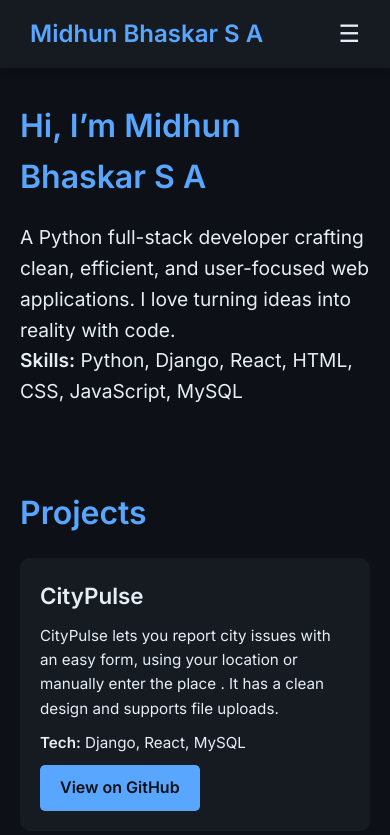
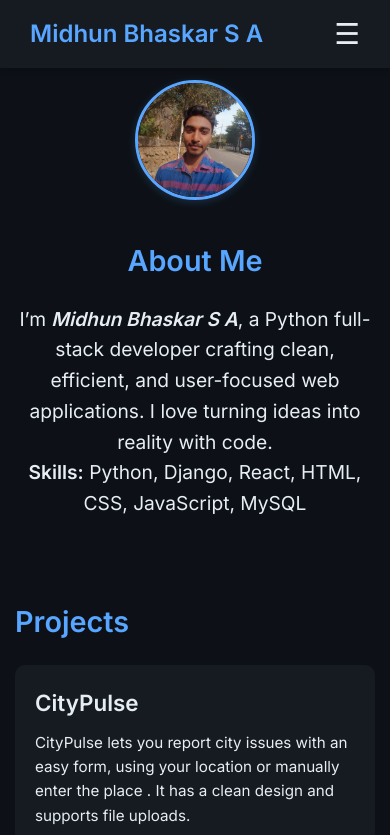
Before and after one commit to CodeMidhuuu/portfolio, a plain HTML site: page index.html in a window 390 px wide. Shown: the top 835 px of the page. Drawn offline with Linux system fonts and the light colour scheme; a script that the page names is missing.

Commit message:
Some stylings to the page and added profile photo

```diff
--- a/index.html
+++ b/index.html
@@ -3,7 +3,12 @@
   <head>
     <meta charset="UTF-8" />
     <meta name="viewport" content="width=device-width, initial-scale=1.0" />
+    <meta
+      name="description"
+      content="Midhun Bhaskar S A - Python Full-Stack Developer Portfolio"
+    />
     <title>Midhun Bhaskar S A - Portfolio</title>
+
     <link rel="stylesheet" href="styles.css" />
     <link
       href="https://fonts.googleapis.com/css2?family=Inter:wght@300;400;600&display=swap"
@@ -31,16 +36,29 @@
     <main>
       <!-- Hero/About Section -->
       <section id="about" class="section hero">
-        <h1>Hi, I’m Midhun Bhaskar S A</h1>
-        <p>
-          A Python full-stack developer crafting clean, efficient, and
-          user-focused web applications. I love turning ideas into reality with
-          code.
-        </p>
-        <p>
-          <strong>Skills:</strong> Python, Django, React, HTML, CSS, JavaScript,
-          MySQL
-        </p>
+        <div class="about-container">
+           <div class="about-image">
+            <img
+              src="1000003375 (2).jpg"
+              alt="Midhun Bhaskar S A - Profile Photo"
+              class="profile-photo"
+            />
+          </div>
+          <div class="about-text">
+            <h1>About Me</h1>
+            <p>
+              I’m <i><b>Midhun Bhaskar S A</b></i
+              >, a Python full-stack developer crafting clean, efficient, and
+              user-focused web applications. I love turning ideas into reality
+              with code.
+            </p>
+            <p>
+              <strong>Skills:</strong> Python, Django, React, HTML, CSS,
+              JavaScript, MySQL
+            </p>
+          </div>
+
+        </div>
       </section>
 
       <!-- Projects Section -->
@@ -98,18 +116,21 @@
         <h2>Contact</h2>
         <p>Let’s chat! Reach out via email or check my profiles.</p>
         <div class="contact-links">
-          <a href="mailto:midhunbhaskarsa@gmail.com" class="btn"
+          <a href="mailto:midhunbhaskarsa@gmail.com" class="btn contact-btn"
             ><i class="fas fa-envelope"></i
           ></a>
 
           <a
             href="https://linkedin.com/in/midhunbhaskarsa"
             target="_blank"
-            class="btn"
+            class="btn contact-btn"
             ><i class="fab fa-linkedin"></i
           ></a>
 
-          <a href="https://github.com/CodeMidhuuu" target="_blank" class="btn"
+          <a
+            href="https://github.com/CodeMidhuuu"
+            target="_blank"
+            class="btn contact-btn"
             ><i class="fab fa-github"></i
           ></a>
         </div>
--- a/styles.css
+++ b/styles.css
@@ -36,8 +36,13 @@ body {
   background: none;
   border: none;
   color: #e6edf3;
-  font-size: 1.5rem;
+  font-size: 1.8rem;
   cursor: pointer;
+  transition: color 0.3s;
+}
+
+.navbar-toggle:hover {
+  color: #58a6ff;
 }
 
 .navbar-menu {
@@ -90,7 +95,7 @@ main {
 
 .project-card {
   background: #161b22;
-  padding: 20px;
+  padding: 25px;
   border-radius: 10px;
   transition: transform 0.3s, box-shadow 0.3s;
 }
@@ -121,6 +126,16 @@ main {
   transition: background 0.3s;
 }
 
+/* Ensure consistent button sizing */
+.contact-btn {
+  padding: 12px;
+  display: flex;
+  align-items: center;
+  justify-content: center;
+  width: 50px;
+  height: 50px;
+}
+
 .btn:hover {
   background: #4791db;
 }
@@ -136,6 +151,33 @@ main {
   margin-top: 20px;
 }
 
+/* About section layout */
+.about-container {
+  display: flex;
+  align-items: center;
+  gap: 30px;
+  flex-wrap: wrap;
+}
+
+.about-text {
+  flex: 1;
+  min-width: 300px;
+}
+
+.about-image {
+  flex: 0 0 auto;
+}
+
+.profile-photo {
+  width: 250px;
+  height: 250px;
+  object-fit: cover;
+  border-radius: 50%;
+  border: 3px solid #58a6ff;
+  box-shadow: 0 2px 8px rgba(88, 166, 255, 0.2);
+}
+
+
 /* Responsive Design */
 @media (max-width: 768px) {
   .navbar-menu {
@@ -147,6 +189,7 @@ main {
     background: #161b22;
     flex-direction: column;
     padding: 20px;
+    box-shadow: 0 4px 10px rgba(0, 0, 0, 0.3);
   }
 
   .navbar-menu.active {
@@ -158,11 +201,55 @@ main {
   }
 
   .navbar-menu li {
-    margin: 10px 0;
+    margin: 15px 0;
   }
 
   .section h1,
   .section h2 {
-    font-size: 2rem;
+    font-size: 1.8rem;
+  }
+
+  .project-card {
+    padding: 20px;
+  }
+
+  .contact-btn {
+    width: 45px;
+    height: 45px;
+  }
+  .about-container {
+    flex-direction: column;
+    align-items: center;
+    text-align: center;
+  }
+
+  .profile-photo {
+    width: 150px;
+    height: 150px;
   }
 }
+
+/* Extra small screens */
+@media (max-width: 480px) {
+  main {
+    padding: 80px 15px;
+  }
+
+  .project-grid {
+    grid-template-columns: 1fr;
+  }
+
+  .contact-links {
+    flex-direction: column;
+    align-items: center;
+  }
+
+  .contact-btn {
+    width: 50px;
+    height: 50px;
+  }
+  .profile-photo {
+    width: 120px;
+    height: 120px;
+  }
+}
```
Also changed, not shown: scripts.js (+9 -1 lines), 1000003375 (2).jpg (added).
